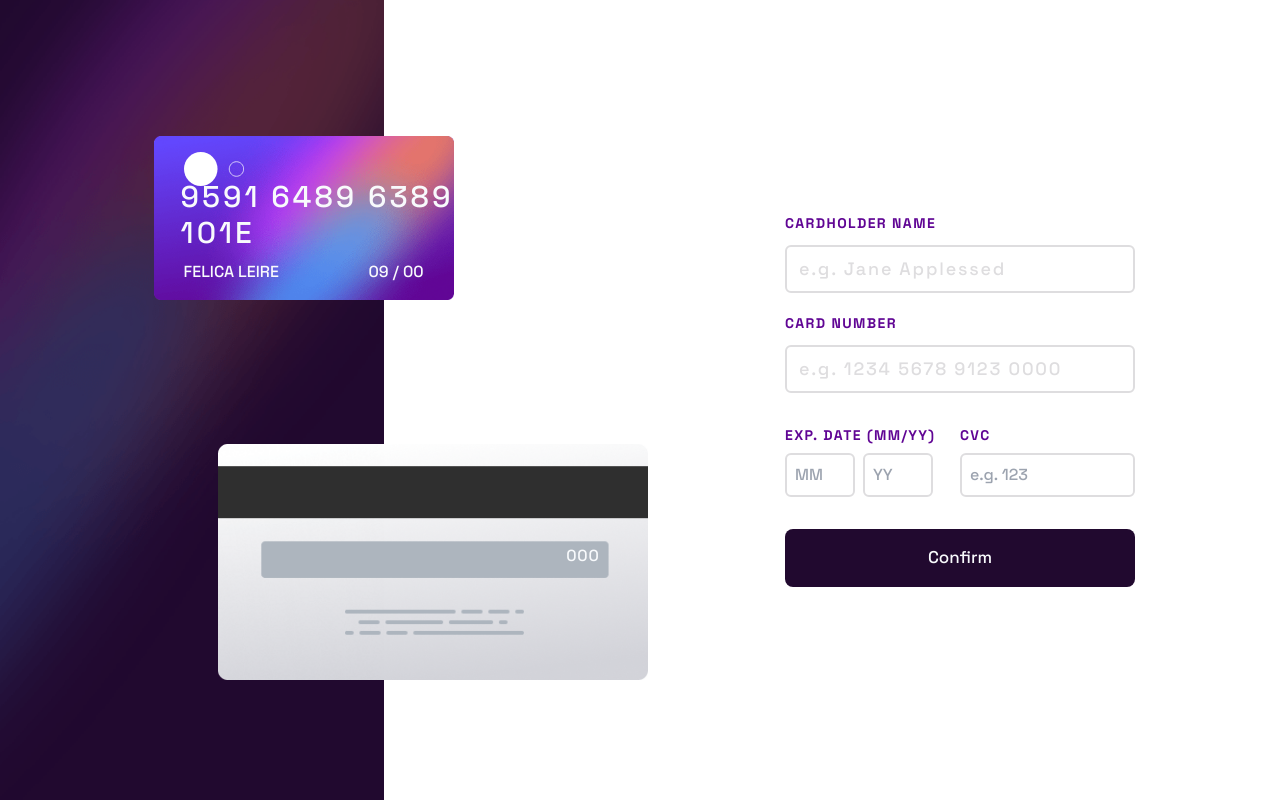
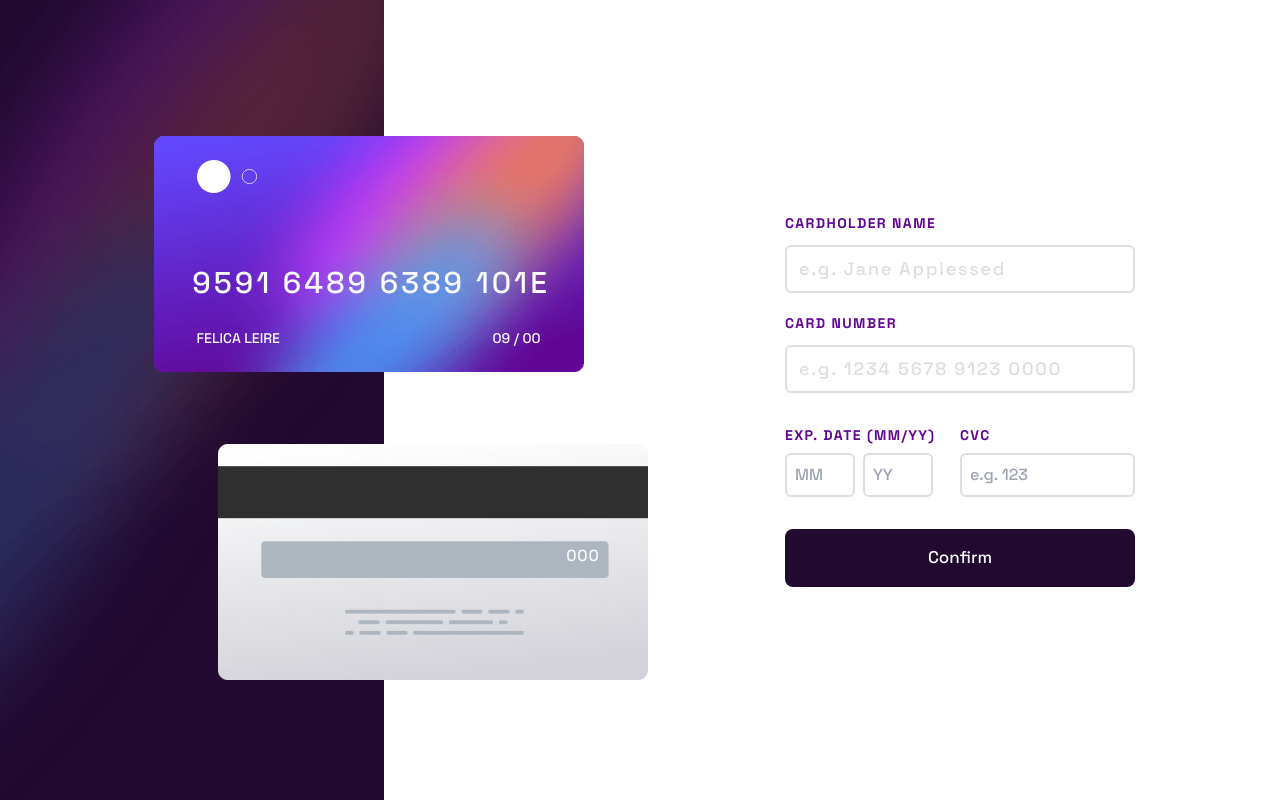
Before and after one commit to MahdiSadeghi26/interactive-Card-Form, a Vue app: page / in a window 1280 px wide. Built offline with nearby package versions, Linux system fonts and the light colour scheme.

Commit message:
fixing front card img bug

```diff
--- a/src/App.vue
+++ b/src/App.vue
@@ -14,13 +14,13 @@ let sucessFlag = ref(false)
         class="lg:inline sm:hidden lg:row-span-2 w-3/5 h-screen ">
       <img src="/image/bg-main-mobile.png" alt="mobile background" class="lg:hidden sm:inline sm:w-full sm:h-[270px]">
       <!-- front card -->
-      <div class="absolute xl:top-[17%] lg:top-[15%] xl:left-[12%] lg:left-[7%] md:top-[21%] md:left-[30%] md:w-[300px] text-slate-50 font-spaceMedium z-20 ">
-        <img src="image/bg-card-front.png" alt="card front" class="xl:w-[430px] lg:w-[370px]">
+      <div class="absolute xl:top-[17%] lg:top-[15%] xl:left-[12%] lg:left-[7%] md:top-[21%] md:left-[30%]  text-slate-50 font-spaceMedium z-20 ">
+        <img src="image/bg-card-front.png" alt="card front" class="xl:w-[430px] lg:w-[370px] md:w-[300px]">
         <img src="image/card-logo.svg" alt="card logo" class="absolute xl:top-[10%] md:top-5 md:left-5 xl:left-[10%] lg:top-[10%] lg:left-[10%] md:w-[60px]">
         <p class="inline  absolute xl:bottom-[30%] md:bottom-[25%] md:text-lg md:left-10 xl:text-3xl  xl:left-[9%] tracking-widest lg:bottom-[29%] lg:left-[11%] lg:text-2xl">9591 6489 6389 101E</p>
         <!-- card holder name -->
-        <p class="absolute lg:bottom-[10%] xl:left-[10%] md:left-[12%] md:bottom-[10%]  ">FELICA LEIRE</p>
-        <span class="absolute md:right-[10%] md:bottom-[10%]  ">
+        <p class="absolute lg:bottom-[10%] xl:left-[10%] md:left-[12%] md:bottom-[10%] md:text-sm">FELICA LEIRE</p>
+        <span class="absolute md:right-[10%] md:bottom-[10%] text-sm">
           <p class="inline">09</p> / <p class="inline">00</p>
         </span>
       </div>
@@ -33,7 +33,7 @@ let sucessFlag = ref(false)
       </div>
     </div>
     <!-- inputs -->
-    <div class="flex  items-center xl:justify-center justify-center   ">
+    <div class="flex  items-center justify-center md:w-auto  ">
       <!-- success section (displays if everything is valid) -->
       <div class="flex flex-col items-center  xl:w-[400px]" v-if="sucessFlag">
         <img src="/image/icon-complete.svg" alt="completed">
```
